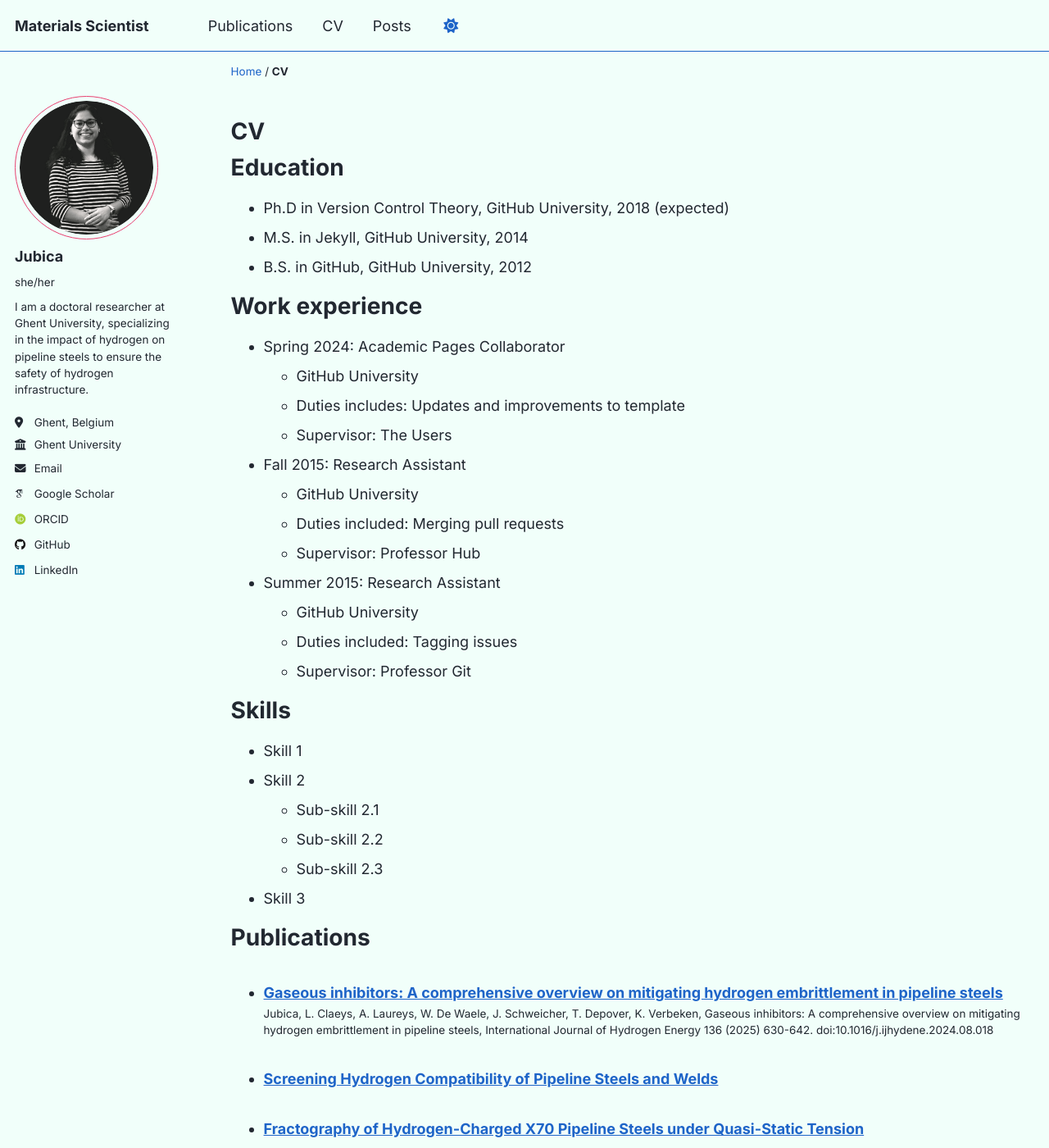
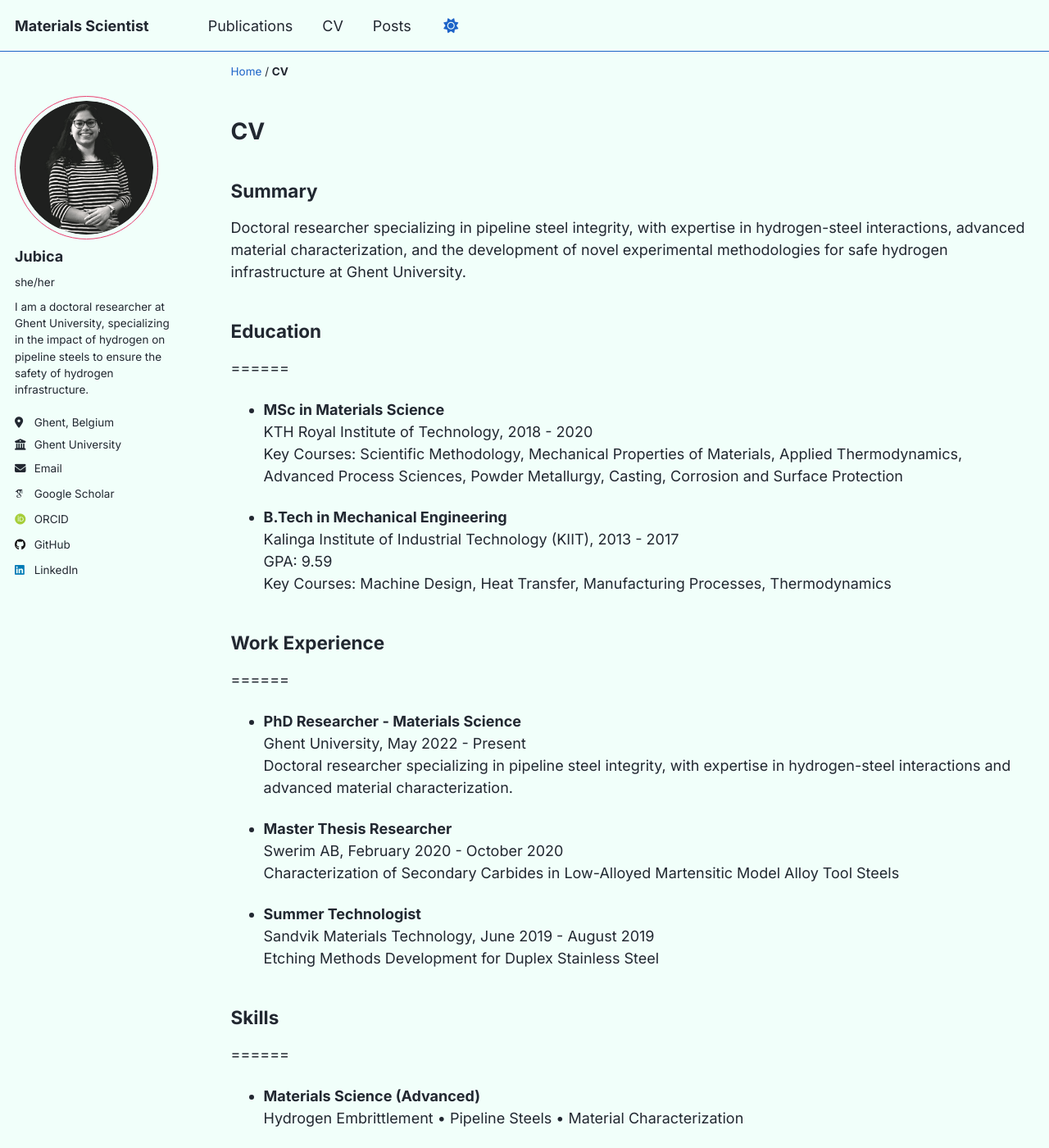
Before and after one commit to jubica/jubica.github.io, a Jekyll site: the page built from _pages/cv.md, in a window 1280 px wide and 1400 px high. Shown: the whole window at 82% size. Built offline with Jekyll 4.4.1, drawn with Linux system fonts in a browser that asks for light colours; some web fonts are replaced; a script that is not in the unit is left out; some of the changed text lies outside the part shown.

Commit message:
update cv

```diff
--- a/_pages/cv.md
+++ b/_pages/cv.md
@@ -9,56 +9,83 @@
 
 {% include base_path %}
 
-Education
+## Summary
+Doctoral researcher specializing in pipeline steel integrity, with expertise in hydrogen-steel interactions, advanced material characterization, and the development of novel experimental methodologies for safe hydrogen infrastructure at Ghent University.
+
+## Education
 ======
-* Ph.D in Version Control Theory, GitHub University, 2018 (expected)
-* M.S. in Jekyll, GitHub University, 2014
-* B.S. in GitHub, GitHub University, 2012
+* **MSc in Materials Science**
+  KTH Royal Institute of Technology, 2018 - 2020
+  Key Courses: Scientific Methodology, Mechanical Properties of Materials, Applied Thermodynamics, Advanced Process Sciences, Powder Metallurgy, Casting, Corrosion and Surface Protection
 
-Work experience
+* **B.Tech in Mechanical Engineering**
+  Kalinga Institute of Industrial Technology (KIIT), 2013 - 2017
+  GPA: 9.59
+  Key Courses: Machine Design, Heat Transfer, Manufacturing Processes, Thermodynamics
+
+## Work Experience
 ======
-* Spring 2024: Academic Pages Collaborator
-  * GitHub University
-  * Duties includes: Updates and improvements to template
-  * Supervisor: The Users
+* **PhD Researcher - Materials Science**
+  Ghent University, May 2022 - Present
+  Doctoral researcher specializing in pipeline steel integrity, with expertise in hydrogen-steel interactions and advanced material characterization.
 
-* Fall 2015: Research Assistant
-  * GitHub University
-  * Duties included: Merging pull requests
-  * Supervisor: Professor Hub
+* **Master Thesis Researcher**
+  Swerim AB, February 2020 - October 2020
+  Characterization of Secondary Carbides in Low-Alloyed Martensitic Model Alloy Tool Steels
 
-* Summer 2015: Research Assistant
-  * GitHub University
-  * Duties included: Tagging issues
-  * Supervisor: Professor Git
+* **Summer Technologist**
+  Sandvik Materials Technology, June 2019 - August 2019
+  Etching Methods Development for Duplex Stainless Steel
 
-Skills
+## Skills
 ======
-* Skill 1
-* Skill 2
-  * Sub-skill 2.1
-  * Sub-skill 2.2
-  * Sub-skill 2.3
-* Skill 3
+* **Materials Science (Advanced)**
+  Hydrogen Embrittlement • Pipeline Steels • Material Characterization
 
-Publications
+* **Programming Skills (Proficient)**
+  R • Python • LaTeX/Typst • Markdown • Microsoft Office
+
+## Languages
 ======
-  <ul>{% for post in site.publications reversed %}
-    {% include archive-single-cv.html %}
-  {% endfor %}</ul>
+* **English**: Fluent
+* **Dutch**: Basic
+* **Swedish**: Basic
+* **Oriya**: Native
+* **Hindi**: Native
+* **Bengali**: Native
 
-Talks
+## Publications
 ======
-  <ul>{% for post in site.talks reversed %}
-    {% include archive-single-talk-cv.html  %}
-  {% endfor %}</ul>
+* **Gaseous inhibitors: A comprehensive overview on mitigating hydrogen embrittlement in pipeline steels**
+  *International Journal of Hydrogen Energy*, 2025
+  [DOI/Link](https://doi.org/10.1016/j.ijhydene.2024.08.018)
+  Research on gaseous inhibitors for mitigating hydrogen embrittlement in pipeline steels.
 
-Teaching
+* **Hydrogen embrittlement in L485 pipeline materials: comparative insights between excavated and stock conditions**
+  *ECF24, European Conference on Fracture*, 2024
+  [Link](http://hdl.handle.net/1854/LU-01J9KDP49YMCQCPEBHM822SVHZ)
+  Comparative study of hydrogen embrittlement in different pipeline material conditions.
+
+* **Microstructural and fractographic investigation of hydrogen embrittlement sensitivity of X70 pipeline steels**
+  *3rd Benelux Network Meeting and Workshop on Damage and Fracture Mechanics*, 2023
+  [Link](http://hdl.handle.net/1854/LU-01H1VNXYGH73TZ5J4G5PGSV37B)
+  Investigation of hydrogen embrittlement in X70 pipeline steels through microstructural analysis.
+
+## Presentations
 ======
-  <ul>{% for post in site.teaching reversed %}
-    {% include archive-single-cv.html %}
-  {% endfor %}</ul>
+* **The role of hydrogen on the fracture micro-mechanism of different pipeline steels and their welds**
+  *EPRI Workshop on Hydrogen Embrittlement 2024*, 2024
+  Oxford, UK
+  Presentation on hydrogen's role in fracture mechanisms of pipeline steels.
 
-Service and leadership
+## Contact
 ======
-* Currently signed in to 43 different slack teams
+* **Email**: jubica.jubica@ugent.be
+* **Website**: [https://jubica.github.io](https://jubica.github.io)
+* **Location**: Ghent, Flanders, BE
+
+## Profiles
+======
+* [Google Scholar](https://scholar.google.com/citations?user=PS_CX0AAAAAJ)
+* [ORCID](http://orcid.org/0000-0003-2003-7233)
+* [LinkedIn](https://linkedin.com/in/jubica)
```
